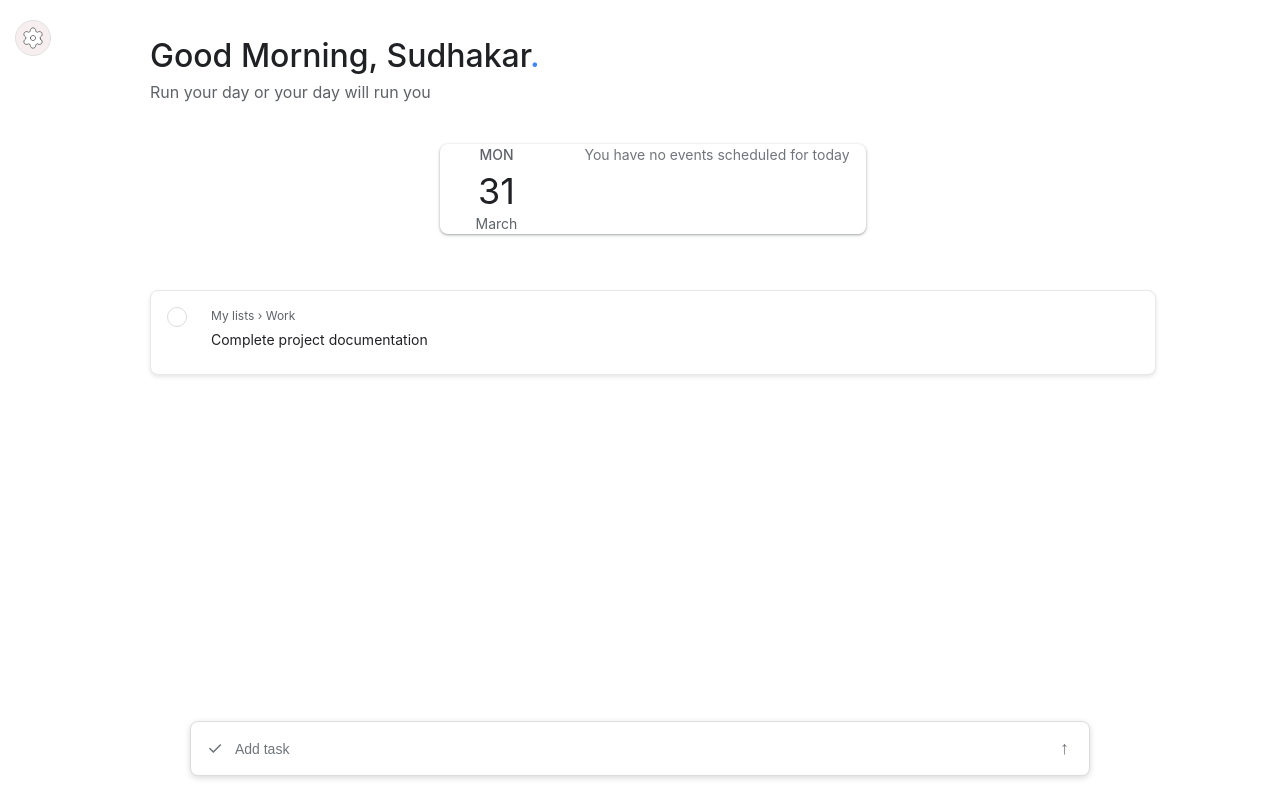
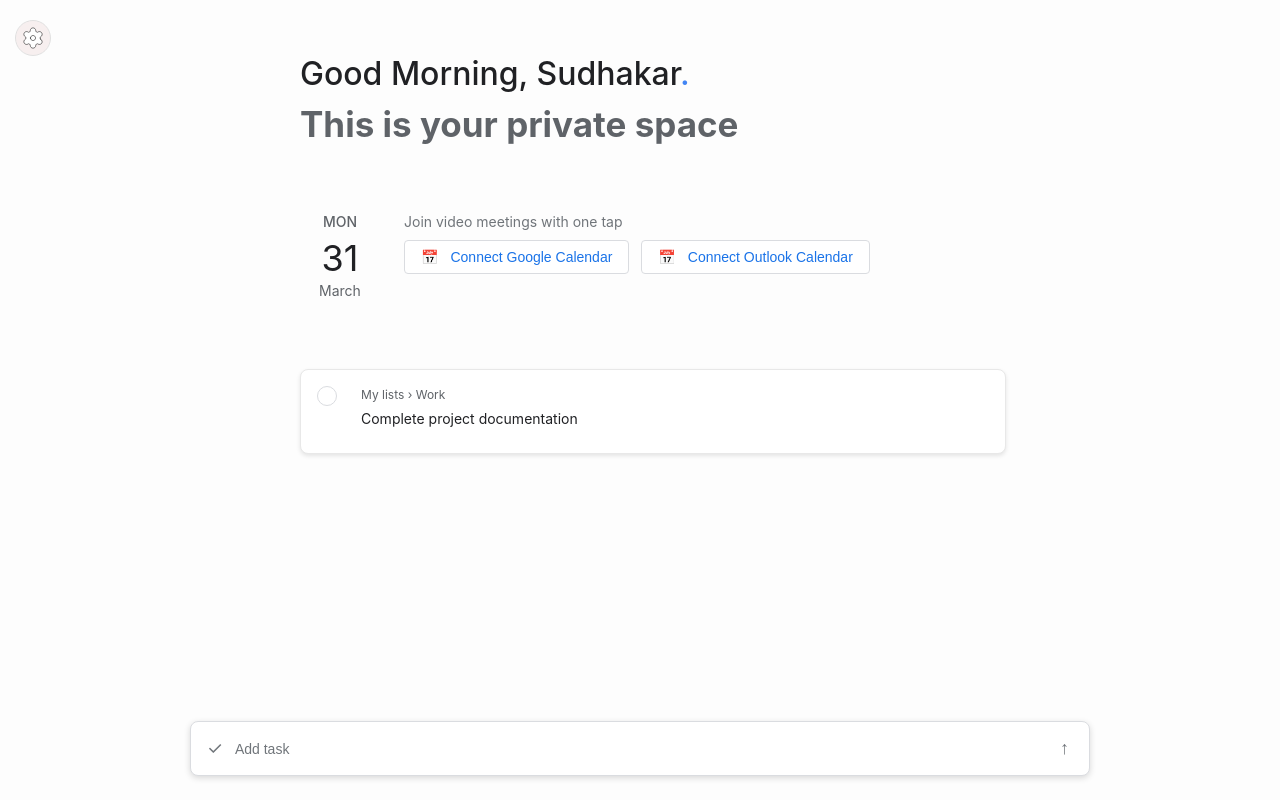
Before and after one commit to Sudhakar-Suresh/today, a React (Vite) app: page / in a window 1280 px wide. Built offline with nearby package versions, Linux system fonts and the light colour scheme.

Commit message:
ok right now

```diff
--- a/src/App.css
+++ b/src/App.css
@@ -1,10 +1,3 @@
-#root {
-  max-width: 100%;
-  margin: 0;
-  padding: 0;
-  text-align: left;
-}
-
 .logo, .card, .read-the-docs,
 @keyframes logo-spin,
 @media (prefers-reduced-motion: no-preference) {
@@ -13,7 +6,7 @@
 
 .app {
   display: flex;
-  height: 100vh;
+  min-height: 100vh;
 }
 
 .sidebar {
--- a/src/App.jsx
+++ b/src/App.jsx
@@ -107,11 +107,19 @@ function App() {
 
   const handleAddTask = async (newTask) => {
     try {
+      // Ensure task has all required properties
+      const completeTask = {
+        ...newTask,
+        id: newTask.id || Date.now(),
+        completed: newTask.completed || false,
+        list: newTask.list || "Personal",
+        dueDate: newTask.dueDate || new Date().toISOString(),
+        sourceView: newTask.sourceView || currentPage.toLowerCase().replace(/\s+/g, ''),
+        tags: newTask.tags || []
+      };
+
       // Add the new task to the tasks array
-      setTasks(prevTasks => [...prevTasks, newTask]);
-
-      // If you're using any backend service, make the API call here
-      // await api.saveTask(newTask);
+      setTasks(prevTasks => [...prevTasks, completeTask]);
 
       return true; // Indicate successful save
     } catch (error) {
--- a/src/components/MainContent/MainContent.css
+++ b/src/components/MainContent/MainContent.css
@@ -9,7 +9,7 @@
   overflow-x: hidden;
   overflow-y: auto;
   position: relative;
-  background-color: white;
+  background-color: rgb(253, 253, 253);
   transition: margin-left 0.3s ease;
 }
 
@@ -88,7 +88,8 @@
 }
 
 .subtitle {
-  font-size: 16px;
+  font-size: 35px;
+  font-weight: bolder;
   color: #5f6368;
   margin: 0;
 }
--- a/src/components/MainContent/MainContent.jsx
+++ b/src/components/MainContent/MainContent.jsx
@@ -89,11 +89,11 @@ const MainContent = ({
   // Filter tasks for My Day view
   const myDayTasks = activeTasks.filter(task => {
     // A task should appear in My Day if:
-    // 1. It was created in My Day view (sourceView === 'myday'), OR
-    // 2. It is due today AND wasn't created in Next7Days view
+    // 1. It was manually added to My Day view (sourceView === 'myday'), OR
+    // 2. It is due today regardless of where it was created
     return (
       task.sourceView === 'myday' ||
-      (isTaskDueToday(task) && task.sourceView !== 'next7days')
+      isTaskDueToday(task)
     );
   });
 
--- a/src/components/TaskCard/TaskCard.css
+++ b/src/components/TaskCard/TaskCard.css
@@ -496,19 +496,6 @@
   font-size: 14px;
 }
 
-/* EDIT TAG POPUP */
-.edit-tag-popup {
-  position: absolute;
-  top: 0;
-  right: 100%;
-  background: white;
-  border-radius: 10px;
-  box-shadow: 0px 4px 8px rgba(0, 0, 0, 0.1);
-  width: 250px;
-  z-index: 1001;
-  margin-right: 10px;
-  padding: 15px;
-}
 
 .edit-tag-form {
   display: flex;
--- a/src/components/pages/Calendar.jsx
+++ b/src/components/pages/Calendar.jsx
@@ -12,7 +12,8 @@ const Calendar = ({
   onUpdateList,
   onTogglePin,
   onUpdateReminder,
-  availableLists = []
+  availableLists = [],
+  pageTitle = 'My Calendar'
 }) => {
   const [currentDate, setCurrentDate] = useState(new Date());
   const [showTaskModal, setShowTaskModal] = useState(false);
@@ -71,6 +72,7 @@ const Calendar = ({
   };
 
   const isSameDay = (date1, date2) => {
+    if (!date1 || !date2) return false;
     const d1 = new Date(date1);
     const d2 = new Date(date2);
     return d1.getDate() === d2.getDate() &&
--- a/src/components/pages/MyDay.css
+++ b/src/components/pages/MyDay.css
@@ -10,8 +10,8 @@
 }
 
 .myday-container.with-sidebar {
-  max-width: 860px;
-  margin-left: auto;
+  max-width: 960px;
+  margin-left: 200px;
   margin-right: auto;
 }
 
@@ -24,7 +24,8 @@
   display: flex;
   flex-direction: column;
   gap: 24px;
-  padding-top: 32px;
+  padding: 150px;
+  margin-top: -100px;
 }
 
 .my-day-content header {
@@ -44,10 +45,17 @@
 }
 
 .subtitle {
-  font-size: 16px;
+  font-size: 20px;
   color: #70757a;
   margin: 8px 0 0 0;
   font-weight: normal;
+}
+
+.date-section-no-card {
+  display: flex;
+  align-items: flex-start;
+  padding: 20px 0;
+  margin-bottom: 24px;
 }
 
 .date-section {
@@ -335,24 +343,22 @@
 .calendar-buttons {
   display: flex;
   gap: 12px;
+  margin-top: 8px;
 }
 
 .calendar-btn {
   display: flex;
   align-items: center;
-  gap: 8px;
-  padding: 8px 16px;
-  border: 1px solid #dadce0;
-  border-radius: 4px;
-  font-size: 14px;
+  padding: 6px 0;
+  border: none;
+  background: none;
+  font-size: 13px;
   color: #1a73e8;
-  background: white;
   cursor: pointer;
-  transition: all 0.2s ease;
 }
 
-.calendar-btn:hover {
-  background-color: #f8f9fa;
+.calendar-icon {
+  margin-right: 4px;
 }
 
 /* Tasks Section */
--- a/src/components/pages/MyDay.jsx
+++ b/src/components/pages/MyDay.jsx
@@ -53,17 +53,25 @@ const MyDay = ({
       <div className="my-day-content">
         <header>
           <h1>{greeting}, Sudhakar<span className="dot">.</span></h1>
-          <p className="subtitle">Run your day or your day will run you</p>
+          <p className="subtitle">This is your private space</p>
         </header>
 
-        <section className="date-section">
+        <section className="date-section-no-card">
           <div className="date-container">
             <div className="date-label">{dayOfWeek}</div>
             <div className="date-number">{dayNumber}</div>
             <div className="date-month">{month}</div>
           </div>
           <div className="events-info">
-            <p>You have no events scheduled for today</p>
+            <p>Join video meetings with one tap</p>
+            <div className="calendar-buttons">
+              <button className="calendar-btn">
+                <span className="calendar-icon">📅</span> Connect Google Calendar
+              </button>
+              <button className="calendar-btn">
+                <span className="calendar-icon">📅</span> Connect Outlook Calendar
+              </button>
+            </div>
           </div>
         </section>
 
--- a/src/components/pages/Next7Days.css
+++ b/src/components/pages/Next7Days.css
@@ -66,7 +66,7 @@
 }
 
 /* Days grid layout */
-.days-grid {
+.weekly-days-grid {
   display: flex;
   flex-wrap: nowrap;
   overflow-x: auto;
--- a/src/components/pages/Next7Days.jsx
+++ b/src/components/pages/Next7Days.jsx
@@ -106,7 +106,7 @@ const Next7Days = ({
         </div>
       </div>
 
-      <div className="days-grid">
+      <div className="weekly-days-grid">
         {days.map((day) => {
           const dayTasks = getTasksForDay(day.date);
 
--- a/src/index.css
+++ b/src/index.css
@@ -26,8 +26,10 @@ body {
 #root {
   width: 100%;
   height: 100vh;
+  max-width: 100%;
   margin: 0;
   padding: 0;
+  text-align: left;
 }
 
 .app {
--- a/src/main.jsx
+++ b/src/main.jsx
@@ -6,5 +6,5 @@ import './index.css'
 ReactDOM.createRoot(document.getElementById('root')).render(
   <React.StrictMode>
     <App />
-  </React.StrictMode>,
+  </React.StrictMode>
 )
```
